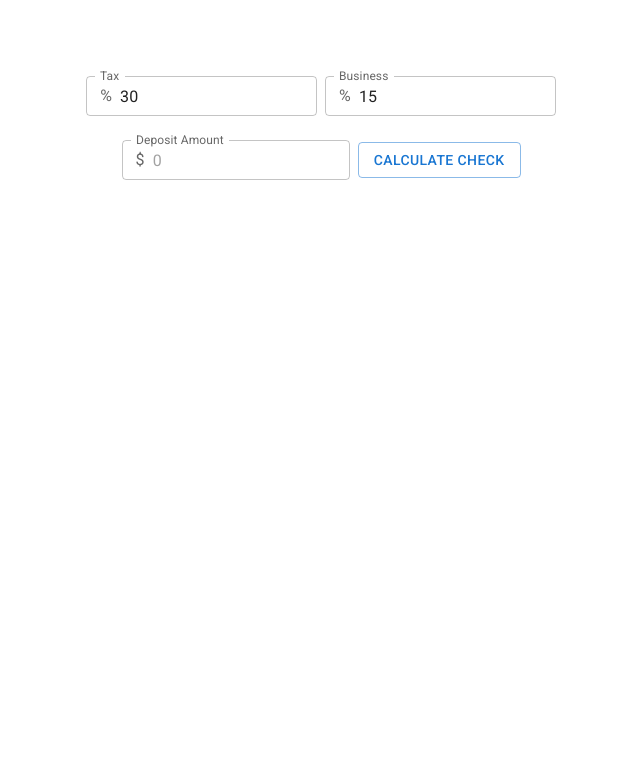
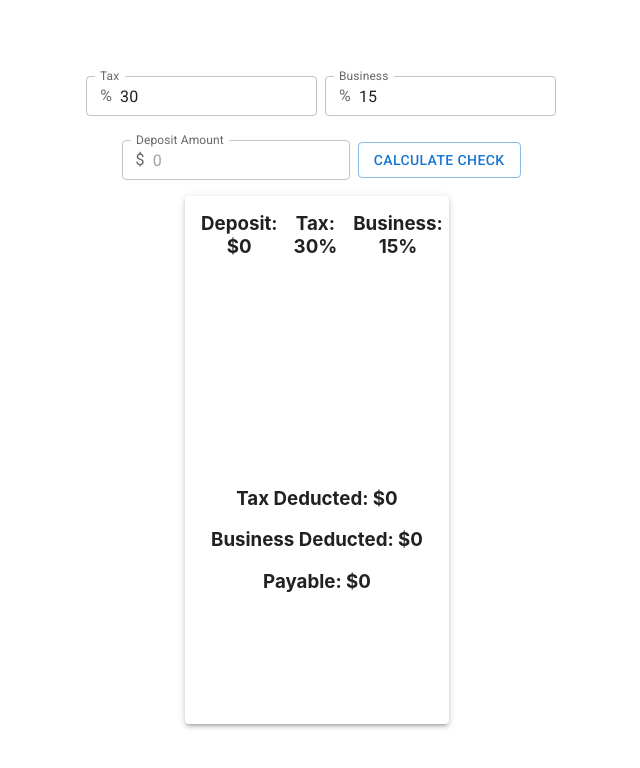
Before and after one commit to MorgenDiaz/partners-in-grime-accountant, a React (Create React App) app: page / in a window 1280 px wide. Both pictures are taken after a click on the button "ESTIMATE NET". Shown: the top 768 px of the page, without its empty margins (319-959 px from the left). Built offline with nearby package versions, Linux system fonts and the light colour scheme.

Commit message:
User can estimate net payable of check.

```diff
--- a/src/component/EstimateNetPay.jsx
+++ b/src/component/EstimateNetPay.jsx
@@ -4,6 +4,7 @@ import Button from "@mui/material/Button";
 import Check from "../model/check";
 
 import LabeledNumberInput from "./LabeledNumberInput";
+import CheckStub from "./check-stub.component";
 
 const blankStub = {
   grossDepositAmount: 0.0,
@@ -47,6 +48,8 @@ class EstimateNetPay extends Component {
   };
 
   render() {
+    const { checkStub } = this.state;
+
     return (
       <Grid
         container
@@ -112,6 +115,25 @@ class EstimateNetPay extends Component {
             </Button>
           </Grid>
         </Grid>
+
+        <Grid
+          container
+          direction="row"
+          spacing={1}
+          justifyContent="center"
+          alignItems="center"
+          item
+          xs={12}
+        >
+          <CheckStub
+            deposit={checkStub.grossDepositAmount}
+            tax={this.state.taxPercentage}
+            business={this.state.businessPercentage}
+            taxDeducted={checkStub.taxWithheld}
+            businessDeducted={checkStub.businessWitheld}
+            payable={checkStub.payable}
+          />
+        </Grid>
       </Grid>
     );
   }
--- a/src/component/check-stub.component.jsx
+++ b/src/component/check-stub.component.jsx
@@ -35,8 +35,8 @@ export default function CheckStub({
         }}
       >
         <h3>{`Deposit: $${deposit}`}</h3>
-        <h3>{`Tax: %${tax}`}</h3>
-        <h3>{`Business: %${business}`}</h3>
+        <h3>{`Tax: ${tax}%`}</h3>
+        <h3>{`Business: ${business}%`}</h3>
       </Box>
 
       <Box>
```
